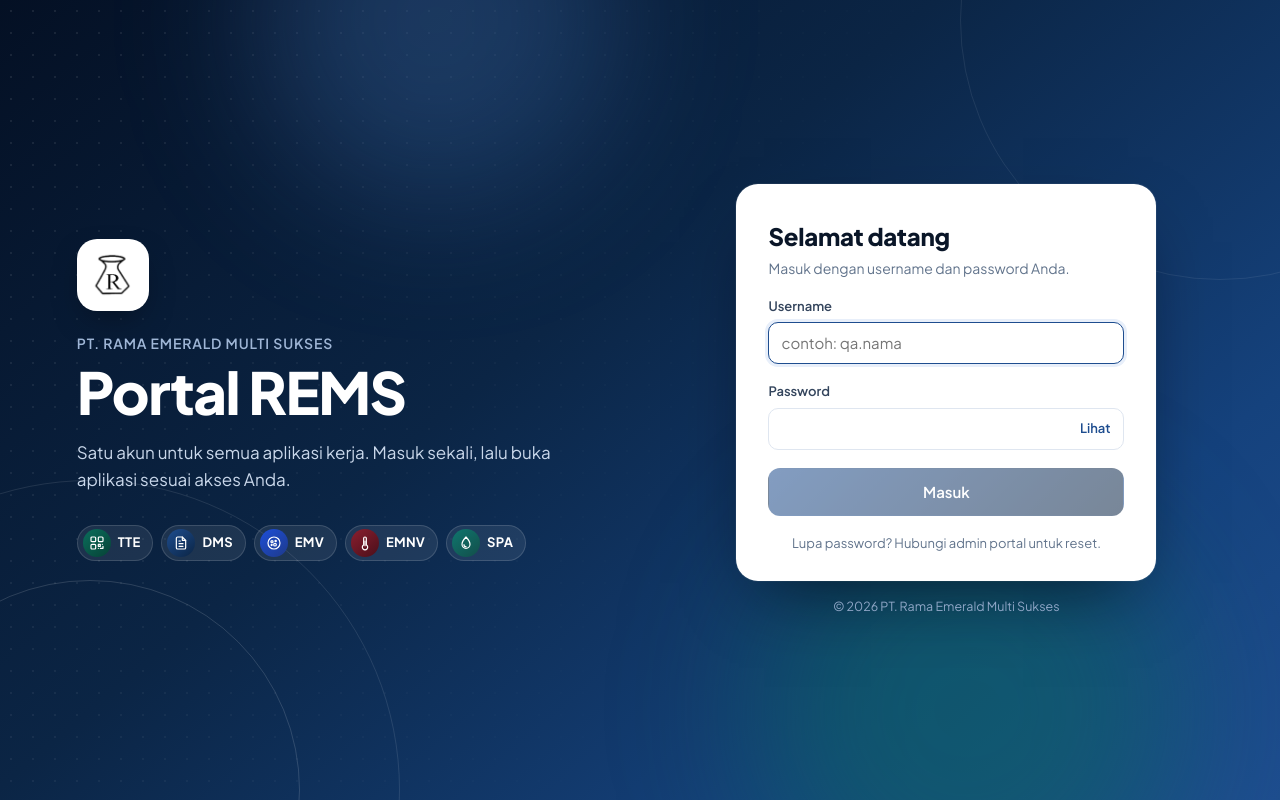
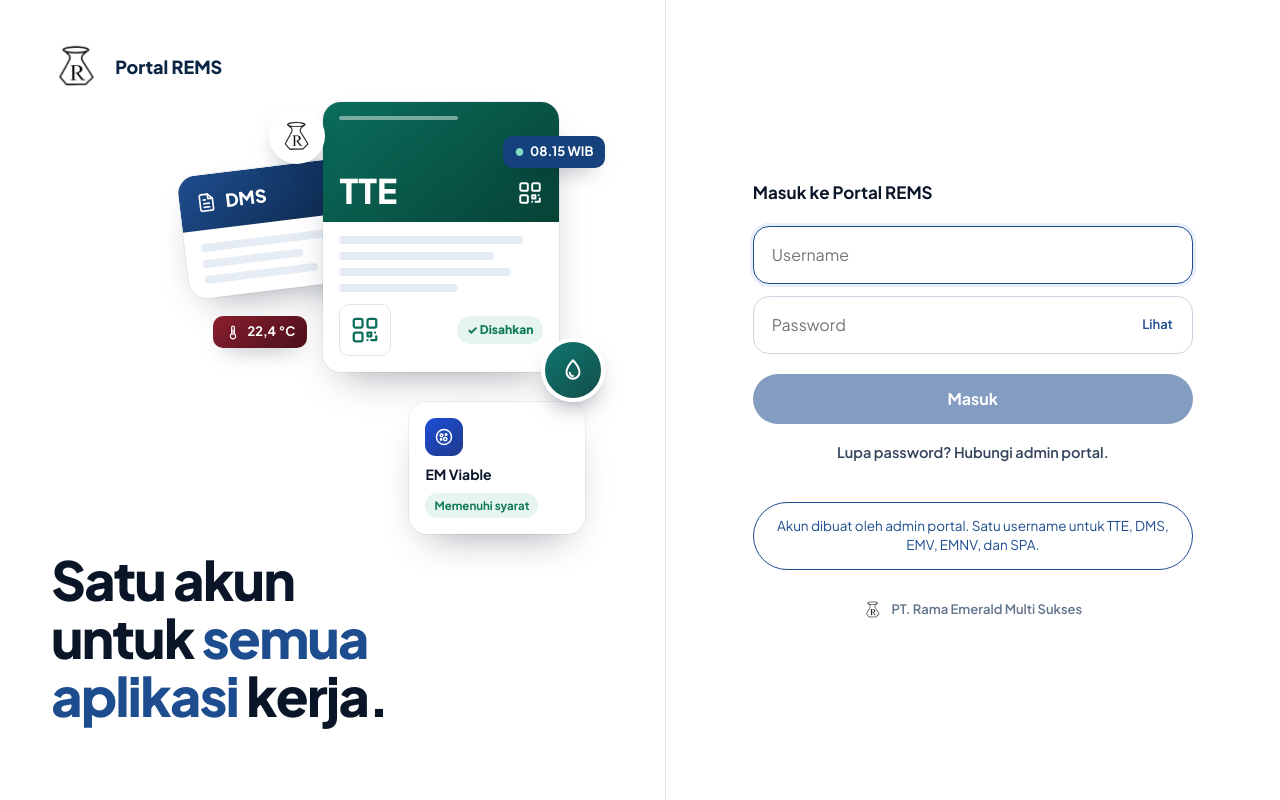
Before and after one commit to augranx2/portal, a Next.js app: page /login in a window 1280 px wide. Built offline with nearby package versions, Linux system fonts and the light colour scheme.

Commit message:
4. desain facebook

```diff
--- a/components/PasswordInput.jsx
+++ b/components/PasswordInput.jsx
@@ -1,6 +1,6 @@
 import { useState } from "react";
 
-export default function PasswordInput({ id, value, onChange, autoComplete, required = true }) {
+export default function PasswordInput({ id, value, onChange, autoComplete, required = true, placeholder = "Password" }) {
   const [show, setShow] = useState(false);
   return (
     <div className="pw-wrap">
@@ -12,6 +12,7 @@
         onChange={(e) => onChange(e.target.value)}
         autoComplete={autoComplete}
         required={required}
+        placeholder={placeholder}
       />
       <button type="button" className="pw-toggle" onClick={() => setShow((v) => !v)} aria-controls={id}>
         {show ? "Sembunyi" : "Lihat"}
--- a/pages/login.jsx
+++ b/pages/login.jsx
@@ -2,7 +2,7 @@
 import { useState } from "react";
 import PasswordInput from "../components/PasswordInput";
 import AppIcon from "../components/AppIcon";
-import { APPS } from "../lib/apps";
+import { APP_MAP } from "../lib/apps";
 import { getSession } from "../lib/session";
 import { safeNext } from "../lib/redirect";
 
@@ -14,6 +14,72 @@
     return { redirect: { destination: tujuan, permanent: false } };
   }
   return { props: { next } };
+}
+
+// Warna tema aplikasi untuk ilustrasi.
+const warna = (key) => ({ "--c": APP_MAP[key]?.warna, "--c2": APP_MAP[key]?.warna2 || APP_MAP[key]?.warna });
+
+/** Ilustrasi kolase kartu aplikasi (murni CSS, tanpa gambar). */
+function Kolase() {
+  return (
+    <div className="kolase" aria-hidden="true">
+      <div className="k-logo">
+        <img src="/logo-rama.png" alt="" />
+      </div>
+
+      <div className="k-card k-dms" style={warna("dms")}>
+        <div className="k-cover">
+          <AppIcon name="dms" size={22} />
+          <b>DMS</b>
+        </div>
+        <div className="k-lines">
+          <i style={{ width: "80%" }} />
+          <i style={{ width: "64%" }} />
+          <i style={{ width: "72%" }} />
+        </div>
+      </div>
+
+      <div className="k-card k-tte" style={warna("tte")}>
+        <div className="k-cover k-cover-lg">
+          <span className="k-bar" />
+          <b>TTE</b>
+          <AppIcon name="tte" size={26} />
+        </div>
+        <div className="k-doc">
+          <div className="k-lines">
+            <i style={{ width: "90%" }} />
+            <i style={{ width: "76%" }} />
+            <i style={{ width: "84%" }} />
+            <i style={{ width: "58%" }} />
+          </div>
+          <div className="k-sign">
+            <span className="k-qr">
+              <AppIcon name="tte" size={30} />
+            </span>
+            <span className="k-ok">✓ Disahkan</span>
+          </div>
+        </div>
+      </div>
+
+      <div className="k-card k-emv" style={warna("emv")}>
+        <div className="k-mini-icon">
+          <AppIcon name="emv" size={20} />
+        </div>
+        <b>EM Viable</b>
+        <span className="k-pill">Memenuhi syarat</span>
+      </div>
+
+      <div className="k-chip k-time">
+        <span>●</span> 08.15 WIB
+      </div>
+      <div className="k-chip k-temp" style={warna("emnv")}>
+        <AppIcon name="emnv" size={16} /> 22,4 °C
+      </div>
+      <div className="k-bubble" style={warna("spa")}>
+        <AppIcon name="spa" size={26} />
+      </div>
+    </div>
+  );
 }
 
 export default function Login({ next }) {
@@ -48,42 +114,31 @@
       <Head>
         <title>Masuk — Portal REMS</title>
       </Head>
-      <main className="login">
-        <div className="login-bg" aria-hidden="true">
-          <span className="ring ring-1" />
-          <span className="ring ring-2" />
-          <span className="ring ring-3" />
-          <span className="glow glow-1" />
-          <span className="glow glow-2" />
+      <main className="lg">
+        <section className="lg-left">
+          <div className="lg-brand">
+            <img src="/logo-rama.png" alt="" />
+            <span>Portal REMS</span>
           </div>
-
-        <section className="login-brand">
-          <div className="login-logo">
-            <img src="/logo-rama.png" alt="Logo PT. Rama Emerald Multi Sukses" />
+          <div className="lg-stage">
+            <Kolase />
+            <h1 className="lg-title">
+              Satu akun
+              <br />
+              untuk <span>semua</span>
+              <br />
+              <span>aplikasi</span> kerja.
+            </h1>
           </div>
-          <p className="login-company">PT. Rama Emerald Multi Sukses</p>
-          <h1>Portal REMS</h1>
-          <p className="login-lead">
-            Satu akun untuk semua aplikasi kerja. Masuk sekali, lalu buka aplikasi sesuai akses Anda.
-          </p>
-          <ul className="login-apps" aria-label="Aplikasi di portal">
-            {APPS.map((a) => (
-              <li key={a.key} style={{ "--c": a.warna, "--c2": a.warna2 || a.warna }} title={a.nama}>
-                <span className="login-app-icon">
-                  <AppIcon name={a.ikon} size={16} />
-                </span>
-                {a.singkatan}
-              </li>
-            ))}
-          </ul>
         </section>
 
-        <section className="login-panel">
-          <form className="login-card" onSubmit={onSubmit} noValidate>
-            <div className="login-card-head">
-              <h2>Selamat datang</h2>
-              <p>Masuk dengan username dan password Anda.</p>
+        <section className="lg-right">
+          <form className="lg-form" onSubmit={onSubmit} noValidate>
+            <div className="lg-mobile-brand">
+              <img src="/logo-rama.png" alt="" />
+              <span>Portal REMS</span>
             </div>
+            <h2>Masuk ke Portal REMS</h2>
 
             {error && (
               <div className="alert alert-error" role="alert">
@@ -91,35 +146,42 @@
               </div>
             )}
 
-            <div className="field">
-              <label htmlFor="username">Username</label>
+            <label className="sr-only" htmlFor="username">
+              Username
+            </label>
             <input
               id="username"
-                className="input"
+              className="lg-input"
               value={username}
               onChange={(e) => setUsername(e.target.value)}
+              placeholder="Username"
               autoComplete="username"
               autoCapitalize="none"
               autoCorrect="off"
               spellCheck={false}
-                placeholder="contoh: qa.nama"
               autoFocus
               required
             />
-            </div>
-
-            <div className="field">
-              <label htmlFor="password">Password</label>
+            <label className="sr-only" htmlFor="password">
+              Password
+            </label>
+            <div className="lg-pw">
               <PasswordInput id="password" value={password} onChange={setPassword} autoComplete="current-password" />
             </div>
 
-            <button className="btn btn-primary btn-block btn-lg" type="submit" disabled={loading || !username || !password}>
+            <button className="lg-btn" type="submit" disabled={loading || !username || !password}>
               {loading ? "Memeriksa…" : "Masuk"}
             </button>
 
-            <p className="login-help">Lupa password? Hubungi admin portal untuk reset.</p>
+            <p className="lg-help">Lupa password? Hubungi admin portal.</p>
+
+            <div className="lg-note">Akun dibuat oleh admin portal. Satu username untuk TTE, DMS, EMV, EMNV, dan SPA.</div>
+
+            <p className="lg-company">
+              <img src="/logo-rama.png" alt="" />
+              PT. Rama Emerald Multi Sukses
+            </p>
           </form>
-          <p className="login-copy">© {new Date().getFullYear()} PT. Rama Emerald Multi Sukses</p>
         </section>
       </main>
     </>
--- a/styles/globals.css
+++ b/styles/globals.css
@@ -38,7 +38,7 @@
 html, body {
   margin: 0;
   padding: 0;
-  background: var(--paper);
+  background: #fff;
   color: var(--ink);
   font-family: var(--sans);
   font-size: 15px;
@@ -112,77 +112,111 @@
 .auth-card .sub { color: var(--muted); font-size: 14px; margin-top: 4px; }
 
 /* ------------------------------ Login ----------------------------------- */
-.login {
-  position: relative; overflow: hidden;
-  min-height: 100vh;
-  display: grid; grid-template-columns: minmax(0, 1.1fr) minmax(0, 1fr);
-  align-items: center; gap: 48px;
-  padding: 48px clamp(24px, 6vw, 88px);
-  color: #fff;
-  background: linear-gradient(140deg, #041024 0%, #0b2545 42%, #15427d 78%, #1e4d8f 100%);
+/* Tata letak dua sisi: ilustrasi + judul di kiri, form sederhana di kanan. */
+.lg {
+  min-height: 100vh; background: #fff;
+  display: grid; grid-template-columns: minmax(0, 1.08fr) minmax(0, 1fr);
 }
-.login-bg { position: absolute; inset: 0; pointer-events: none; }
-.login-bg::before {
-  content: ""; position: absolute; inset: 0;
-  background-image: radial-gradient(rgba(255, 255, 255, .09) 1px, transparent 1.4px);
-  background-size: 22px 22px;
-  mask-image: linear-gradient(115deg, #000 0%, transparent 60%);
-  -webkit-mask-image: linear-gradient(115deg, #000 0%, transparent 60%);
+.lg-left { position: relative; padding: 40px clamp(24px, 4vw, 56px); display: flex; flex-direction: column; overflow: hidden; }
+.lg-brand { display: flex; align-items: center; gap: 12px; font-weight: 800; font-size: 18px; color: var(--navy); }
+.lg-brand img { width: 52px; height: 52px; object-fit: contain; }
+.lg-stage { position: relative; flex: 1; min-height: 520px; }
+.lg-title {
+  position: absolute; left: 0; bottom: 36px; z-index: 3;
+  font-size: clamp(38px, 4.2vw, 56px); line-height: 1.08; font-weight: 800; letter-spacing: -0.03em; color: var(--ink);
 }
-.ring { position: absolute; border-radius: 50%; border: 1px solid rgba(255, 255, 255, .10); }
-.ring-1 { width: 620px; height: 620px; left: -220px; bottom: -300px; }
-.ring-2 { width: 420px; height: 420px; left: -120px; bottom: -200px; border-color: rgba(255, 255, 255, .14); }
-.ring-3 { width: 520px; height: 520px; right: -200px; top: -240px; border-color: rgba(255, 255, 255, .08); }
-.glow { position: absolute; border-radius: 50%; filter: blur(70px); }
-.glow-1 { width: 420px; height: 420px; right: 8%; bottom: -120px; background: rgba(11, 110, 92, .45); }
-.glow-2 { width: 360px; height: 360px; left: 20%; top: -160px; background: rgba(96, 165, 250, .22); }
+.lg-title span { color: var(--blue); }
 
-.login-brand, .login-panel { position: relative; z-index: 1; }
-.login-logo {
-  width: 72px; height: 72px; border-radius: 20px; background: #fff;
-  display: grid; place-items: center; box-shadow: 0 12px 32px -12px rgba(0, 0, 0, .5);
+.lg-right {
+  border-left: 1px solid var(--line);
+  display: grid; place-items: center; padding: 40px clamp(24px, 5vw, 72px);
 }
-.login-logo img { width: 52px; height: 52px; object-fit: contain; }
-.login-company { margin-top: 22px; font-size: 14px; font-weight: 600; letter-spacing: .06em; text-transform: uppercase; color: #9fb6d6; }
-.login-brand h1 { margin-top: 8px; font-size: clamp(38px, 5vw, 58px); line-height: 1.05; font-weight: 800; letter-spacing: -0.025em; }
-.login-lead { margin-top: 16px; font-size: 17px; line-height: 1.6; color: #c9d7ea; max-width: 40ch; }
-.login-apps { list-style: none; margin: 32px 0 0; padding: 0; display: flex; flex-wrap: wrap; gap: 8px; }
-.login-apps li {
-  display: inline-flex; align-items: center; gap: 7px; height: 36px; padding: 0 12px 0 5px;
-  border-radius: 999px; font-size: 13px; font-weight: 700; letter-spacing: .02em;
-  background: rgba(255, 255, 255, .08); border: 1px solid rgba(255, 255, 255, .14);
+.lg-form { width: 100%; max-width: 440px; display: grid; gap: 12px; }
+.lg-form h2 { font-size: 17px; font-weight: 700; margin-bottom: 8px; }
+.lg-input, .lg-pw .input {
+  width: 100%; height: 58px; padding: 0 18px;
+  border: 1px solid #ccd6e3; border-radius: 16px; background: #fff; font-size: 16px;
 }
-.login-app-icon {
-  width: 28px; height: 28px; border-radius: 50%; display: grid; place-items: center;
-  background: linear-gradient(140deg, var(--c), var(--c2)); color: #fff;
+.lg-pw .input { padding-right: 88px; }
+.lg-input:focus, .lg-pw .input:focus { outline: none; border-color: var(--blue); box-shadow: 0 0 0 3px var(--blue-soft); }
+.lg-pw .pw-toggle { right: 12px; }
+.lg-btn {
+  margin-top: 8px; height: 50px; border: 0; border-radius: 999px; cursor: pointer;
+  background: var(--blue); color: #fff; font-size: 16px; font-weight: 700;
+  transition: background-color .15s;
 }
+.lg-btn:hover:not(:disabled) { background: var(--navy-2); }
+.lg-btn:disabled { opacity: .55; cursor: not-allowed; }
+.lg-help { text-align: center; font-size: 14.5px; font-weight: 600; color: var(--ink-2); margin-top: 6px; }
+.lg-note {
+  margin-top: 26px; padding: 14px 18px; border: 1px solid var(--blue); border-radius: 999px;
+  text-align: center; font-size: 13.5px; color: var(--blue); line-height: 1.4;
+}
+.lg-company { margin-top: 18px; display: flex; align-items: center; justify-content: center; gap: 8px; font-size: 13px; font-weight: 600; color: var(--muted); }
+.lg-company img { width: 20px; height: 20px; object-fit: contain; }
+.lg-mobile-brand { display: none; }
 
-.login-panel { display: grid; justify-items: center; gap: 16px; }
-.login-card {
-  width: 100%; max-width: 420px; display: grid; gap: 18px;
-  background: #fff; color: var(--ink);
-  border-radius: 22px; padding: 34px 32px 28px;
-  box-shadow: 0 30px 70px -28px rgba(2, 8, 20, .75), 0 0 0 1px rgba(255, 255, 255, .06);
+/* --- Kolase ilustrasi --- */
+.kolase { position: absolute; right: 0; top: 10px; width: 440px; height: 450px; }
+.k-card {
+  position: absolute; background: #fff; border-radius: 18px; overflow: hidden;
+  box-shadow: 0 18px 40px -20px rgba(10, 22, 40, .45), 0 0 0 1px rgba(10, 22, 40, .05);
 }
-.login-card-head h2 { font-size: 24px; font-weight: 800; letter-spacing: -0.01em; }
-.login-card-head p { margin-top: 4px; color: var(--muted); font-size: 14px; }
-.login-help { font-size: 13px; color: var(--muted); text-align: center; }
-.login-copy { font-size: 12.5px; color: #8fa6c6; }
-.btn-lg { min-height: 48px; font-size: 15px; border-radius: 12px; }
-.login .btn-primary { background: linear-gradient(135deg, #1e4d8f, #0b2545); }
-.login .btn-primary:hover:not(:disabled) { background: linear-gradient(135deg, #15427d, #041024); }
+.k-cover {
+  display: flex; align-items: center; justify-content: space-between; gap: 8px;
+  padding: 14px 16px; color: #fff; background: linear-gradient(140deg, var(--c), var(--c2));
+}
+.k-cover b { font-size: 18px; font-weight: 800; }
+.k-cover-lg { height: 120px; flex-direction: column; align-items: flex-start; justify-content: space-between; position: relative; }
+.k-cover-lg b { font-size: 34px; line-height: 1; }
+.k-cover-lg svg { position: absolute; right: 16px; bottom: 16px; }
+.k-bar { width: 58%; height: 4px; border-radius: 4px; background: rgba(255, 255, 255, .45); }
+.k-lines { display: grid; gap: 8px; padding: 14px 16px; }
+.k-lines i { display: block; height: 8px; border-radius: 6px; background: #e6ecf4; }
+.k-dms { left: 10px; top: 64px; width: 190px; transform: rotate(-7deg); }
+.k-dms .k-cover { justify-content: flex-start; }
+.k-tte { left: 150px; top: 0; width: 236px; z-index: 2; }
+.k-doc .k-lines { padding-bottom: 6px; }
+.k-sign { display: flex; align-items: center; justify-content: space-between; padding: 6px 16px 16px; }
+.k-qr { width: 52px; height: 52px; border-radius: 10px; border: 1px solid var(--line); display: grid; place-items: center; color: var(--c); }
+.k-ok { font-size: 12px; font-weight: 800; color: var(--ok); background: var(--ok-bg); padding: 5px 10px; border-radius: 999px; }
+.k-emv { left: 236px; top: 300px; width: 176px; padding: 16px; z-index: 3; display: grid; gap: 8px; justify-items: start; }
+.k-emv b { font-size: 14px; }
+.k-mini-icon { width: 38px; height: 38px; border-radius: 11px; display: grid; place-items: center; color: #fff; background: linear-gradient(140deg, var(--c), var(--c2)); }
+.k-pill { font-size: 11.5px; font-weight: 700; color: var(--ok); background: var(--ok-bg); padding: 4px 9px; border-radius: 999px; }
+.k-chip {
+  position: absolute; z-index: 4; display: inline-flex; align-items: center; gap: 6px;
+  height: 32px; padding: 0 12px; border-radius: 10px; font-size: 13px; font-weight: 700; color: #fff;
+  box-shadow: 0 10px 22px -12px rgba(10, 22, 40, .6);
+}
+.k-time { right: 8px; top: 34px; background: var(--navy-2); }
+.k-time span { color: #7fe0c0; font-size: 10px; }
+.k-temp { left: 40px; top: 214px; background: linear-gradient(140deg, var(--c), var(--c2)); }
+.k-bubble {
+  position: absolute; z-index: 4; left: 368px; top: 236px; width: 64px; height: 64px; border-radius: 50%;
+  display: grid; place-items: center; color: #fff; border: 4px solid #fff;
+  background: linear-gradient(140deg, var(--c), var(--c2)); box-shadow: 0 12px 26px -12px rgba(10, 22, 40, .6);
+}
+.k-logo {
+  position: absolute; z-index: 4; left: 96px; top: 6px; width: 56px; height: 56px; border-radius: 50%;
+  background: #fff; display: grid; place-items: center; box-shadow: 0 10px 24px -12px rgba(10, 22, 40, .55);
+}
+.k-logo img { width: 36px; height: 36px; object-fit: contain; }
 
+@media (max-width: 1100px) {
+  .kolase { transform: scale(.86); transform-origin: top right; }
+}
 @media (max-width: 900px) {
-  .login { grid-template-columns: 1fr; gap: 28px; padding: 36px 20px 28px; align-content: start; }
-  .login-logo { width: 56px; height: 56px; border-radius: 16px; }
-  .login-logo img { width: 40px; height: 40px; }
-  .login-company { margin-top: 16px; }
-  .login-brand h1 { font-size: 34px; }
-  .login-lead { font-size: 15px; }
-  .login-apps { margin-top: 20px; gap: 8px; }
-  .login-apps li { height: 32px; font-size: 12px; }
-  .login-app-icon { width: 22px; height: 22px; }
-  .login-card { padding: 26px 22px 22px; }
+  .lg { grid-template-columns: 1fr; }
+  .lg-left { display: none; }
+  .lg-right { border-left: 0; place-items: start center; padding: 48px 22px 32px; }
+  .lg-mobile-brand {
+    display: flex; flex-direction: column; align-items: center; gap: 10px; margin-bottom: 18px;
+    font-weight: 800; font-size: 20px; color: var(--navy);
+  }
+  .lg-mobile-brand img { width: 64px; height: 64px; object-fit: contain; }
+  .lg-form h2 { text-align: center; font-size: 16px; color: var(--muted); font-weight: 600; }
+  .lg-note { border-radius: 16px; }
 }
 
 /* ------------------------------ Bilah atas ------------------------------- */
@@ -191,11 +225,12 @@
   background: var(--card); border-bottom: 1px solid var(--line);
 }
 .topbar-in {
-  max-width: 1160px; margin: 0 auto; height: 60px; padding: 0 20px;
+  max-width: 1160px; margin: 0 auto; height: 64px; padding: 0 20px;
   display: flex; align-items: center; justify-content: space-between; gap: 16px;
 }
 .brand { display: flex; align-items: center; gap: 10px; text-decoration: none; color: var(--ink); font-weight: 700; }
-.brand img { width: 32px; height: 32px; object-fit: contain; }
+.brand img { width: 40px; height: 40px; object-fit: contain; }
+.brand span { font-size: 17px; font-weight: 800; color: var(--navy); }
 .nav { display: flex; align-items: center; gap: 4px; }
 .nav a, .nav button {
   border: 0; background: transparent; cursor: pointer;
@@ -210,7 +245,7 @@
 @media (max-width: 760px) {
   .menu-btn { display: inline-flex; }
   .nav {
-    display: none; position: absolute; top: 60px; left: 0; right: 0;
+    display: none; position: absolute; top: 64px; left: 0; right: 0;
     flex-direction: column; align-items: stretch; gap: 0;
     background: var(--card); border-bottom: 1px solid var(--line); padding: 8px 12px 12px;
   }
@@ -220,36 +255,23 @@
 }
 
 /* ------------------------------ Halaman --------------------------------- */
-.page { max-width: 1160px; margin: 0 auto; padding: 28px 20px 64px; }
+.page { max-width: 1160px; margin: 0 auto; padding: 32px 20px 64px; }
 .page-head { margin-bottom: 28px; display: flex; justify-content: space-between; align-items: flex-end; gap: 16px; flex-wrap: wrap; }
 .page-head h1 { font-size: 30px; font-weight: 800; letter-spacing: -0.015em; line-height: 1.2; }
 .page-head p { color: var(--muted); margin-top: 6px; }
 
 /* ------------------------------ Beranda --------------------------------- */
-/* Panel sapaan selebar layar, isi tetap sejajar dengan konten halaman. */
-.hero {
-  position: relative; overflow: hidden;
-  padding: 40px 0 44px; color: #fff;
-  background: linear-gradient(120deg, #0b2545 0%, #15427d 60%, #1e4d8f 100%);
+/* Panel sapaan: putih bersih, judul besar hitam dengan nama berwarna biru
+   (satu gaya dengan halaman login). */
+.hero { border-bottom: 1px solid var(--line); padding: 44px 0 40px; background: #fff; }
+.hero-in { max-width: 1160px; margin: 0 auto; padding: 0 20px; }
+.hero-date { font-size: 13px; font-weight: 700; letter-spacing: .06em; text-transform: uppercase; color: var(--muted); }
+.hero h1 {
+  margin-top: 8px; font-size: clamp(34px, 4.4vw, 54px); line-height: 1.08;
+  font-weight: 800; letter-spacing: -0.03em; color: var(--ink);
 }
-.hero::before {
-  content: ""; position: absolute; inset: 0;
-  background-image: radial-gradient(rgba(255, 255, 255, .10) 1px, transparent 1.4px);
-  background-size: 20px 20px;
-  mask-image: linear-gradient(90deg, transparent 30%, #000 100%);
-  -webkit-mask-image: linear-gradient(90deg, transparent 30%, #000 100%);
-}
-.hero-in { position: relative; z-index: 1; max-width: 1160px; margin: 0 auto; padding: 0 20px; }
-.hero-date { font-size: 13px; font-weight: 600; letter-spacing: .05em; text-transform: uppercase; color: #a9bfdd; }
-.hero h1 { margin-top: 6px; font-size: clamp(26px, 3.4vw, 36px); font-weight: 800; letter-spacing: -0.02em; line-height: 1.15; }
-.hero-lead { margin-top: 8px; color: #c9d7ea; font-size: 15px; }
-.hero-ornament span { position: absolute; border-radius: 50%; border: 1px solid rgba(255, 255, 255, .14); }
-.hero-ornament span:nth-child(1) { width: 320px; height: 320px; right: -80px; top: -150px; }
-.hero-ornament span:nth-child(2) { width: 220px; height: 220px; right: 8%; bottom: -150px; border-color: rgba(255, 255, 255, .10); }
-.hero-ornament span:nth-child(3) {
-  width: 160px; height: 160px; right: 18%; top: -50px; border: 0;
-  background: radial-gradient(circle, rgba(11, 110, 92, .55), transparent 70%);
-}
+.hero h1 span { color: var(--blue); }
+.hero-lead { margin-top: 12px; color: var(--ink-2); font-size: 16px; }
 
 .section-label { font-size: 13px; font-weight: 700; letter-spacing: .06em; text-transform: uppercase; color: var(--muted); margin-bottom: 14px; }
 
@@ -300,9 +322,8 @@
 }
 
 @media (max-width: 560px) {
-  .hero { padding: 26px 0 30px; }
-  .hero-ornament span:nth-child(1) { width: 200px; height: 200px; right: -70px; top: -90px; }
-  .hero-ornament span:nth-child(2), .hero-ornament span:nth-child(3) { display: none; }
+  .hero { padding: 28px 0 26px; }
+  .hero-lead { font-size: 14.5px; }
   .app-grid { grid-template-columns: repeat(2, minmax(0, 1fr)); gap: 12px; }
   .app-cover { height: 104px; padding: 12px; }
   .app-icon { top: 12px; right: 12px; width: 36px; height: 36px; border-radius: 11px; }
```
Also changed, not shown: pages/index.jsx (+3 -6 lines). Lines whose indentation alone changed are shown as unchanged.
